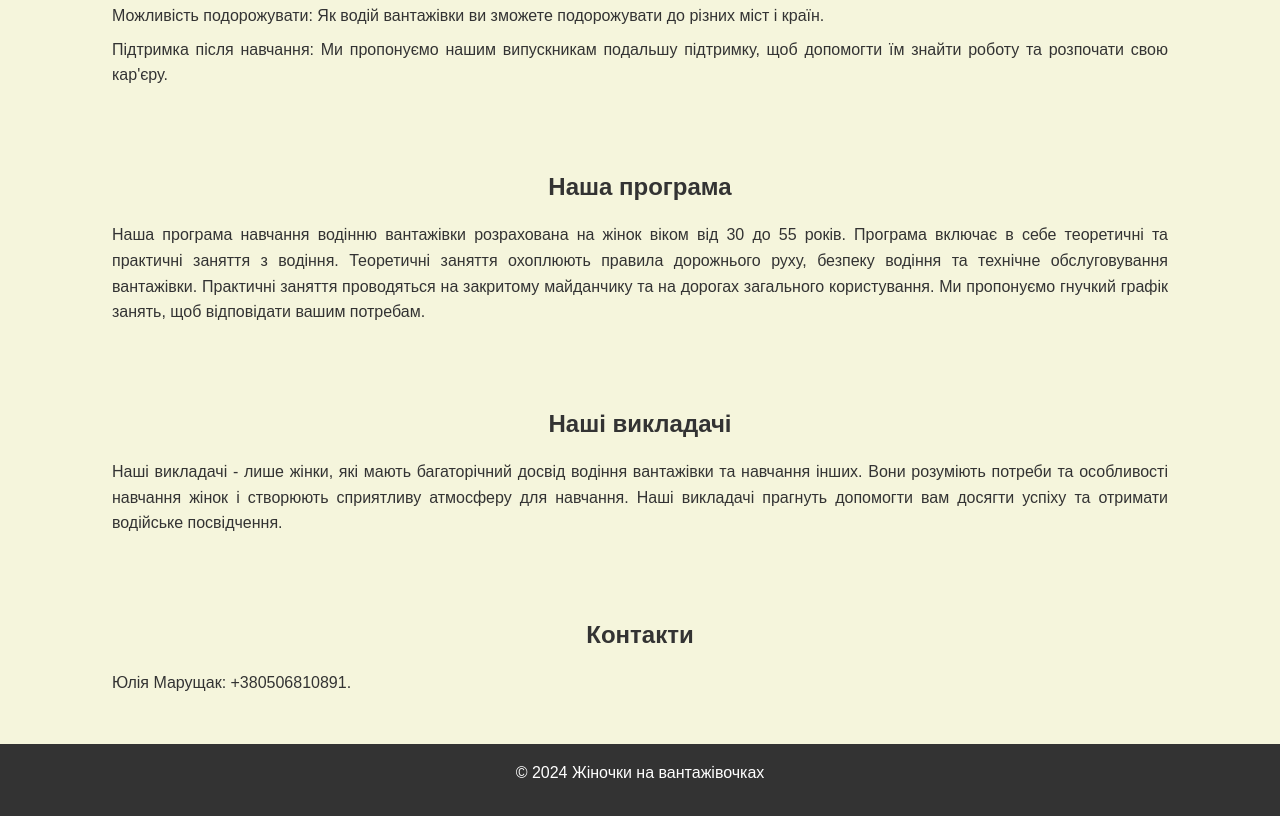
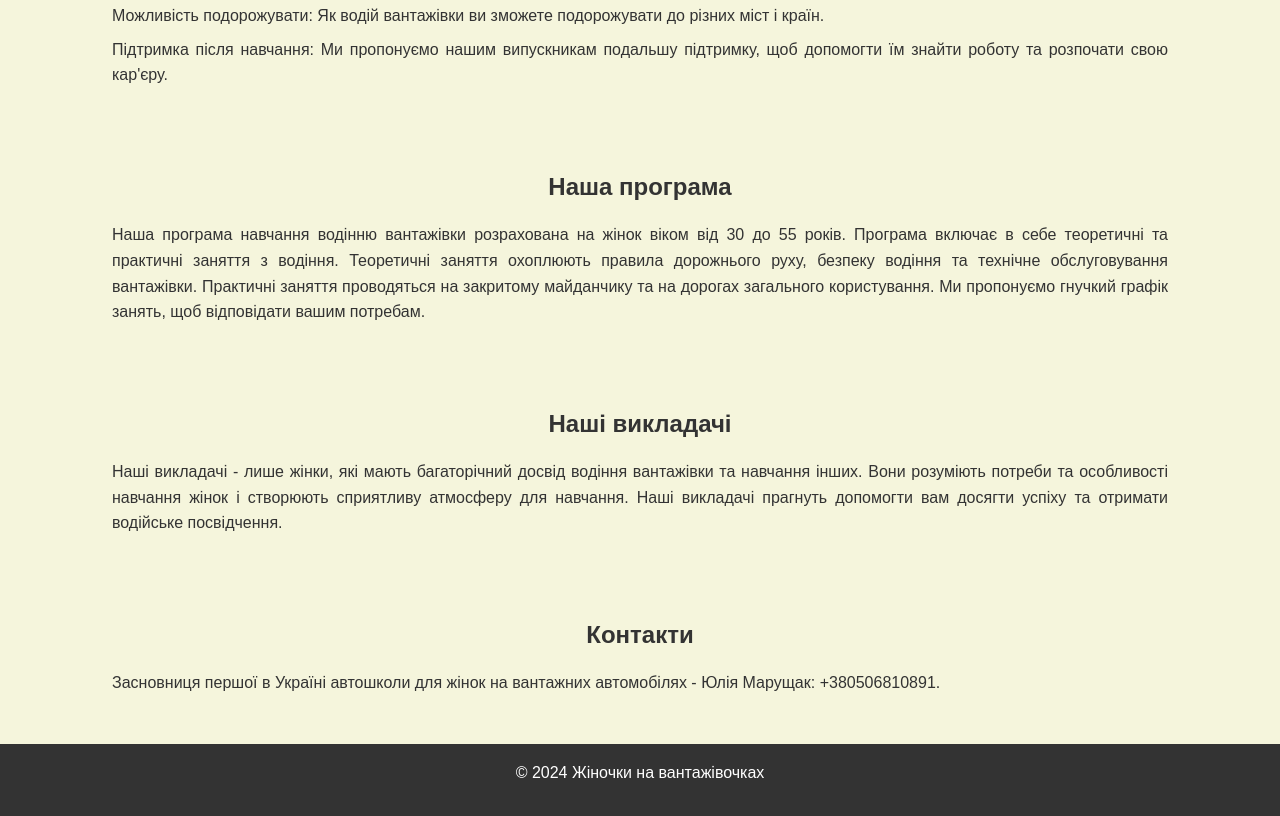
Before and after one commit to AndreyPolezhaiev/driving-school, a plain HTML site: page index.html in a window 1280 px wide. Shown: the part 533-1349 px from the top of the page. Drawn offline with Linux system fonts and the light colour scheme.

Commit message:
Update files

```diff
--- a/index.html
+++ b/index.html
@@ -3,7 +3,7 @@
 <head>
     <meta charset="UTF-8">
     <meta name="viewport" content="width=device-width, initial-scale=1.0">
-    <title>Автошкола для жінок</title>
+    <title>Жіночки на вантажівочках</title>
     <link rel="stylesheet" href="styles.css">
 </head>
 <body>
@@ -58,7 +58,7 @@
 <section id="contact" class="section">
     <div class="container">
         <h2>Контакти</h2>
-        <p>Юлія Марущак: +380506810891.</p>
+        <p>Засновниця першої в Україні автошколи для жінок на вантажних автомобілях - Юлія Марущак: +380506810891.</p>
     </div>
 </section>
 
```
